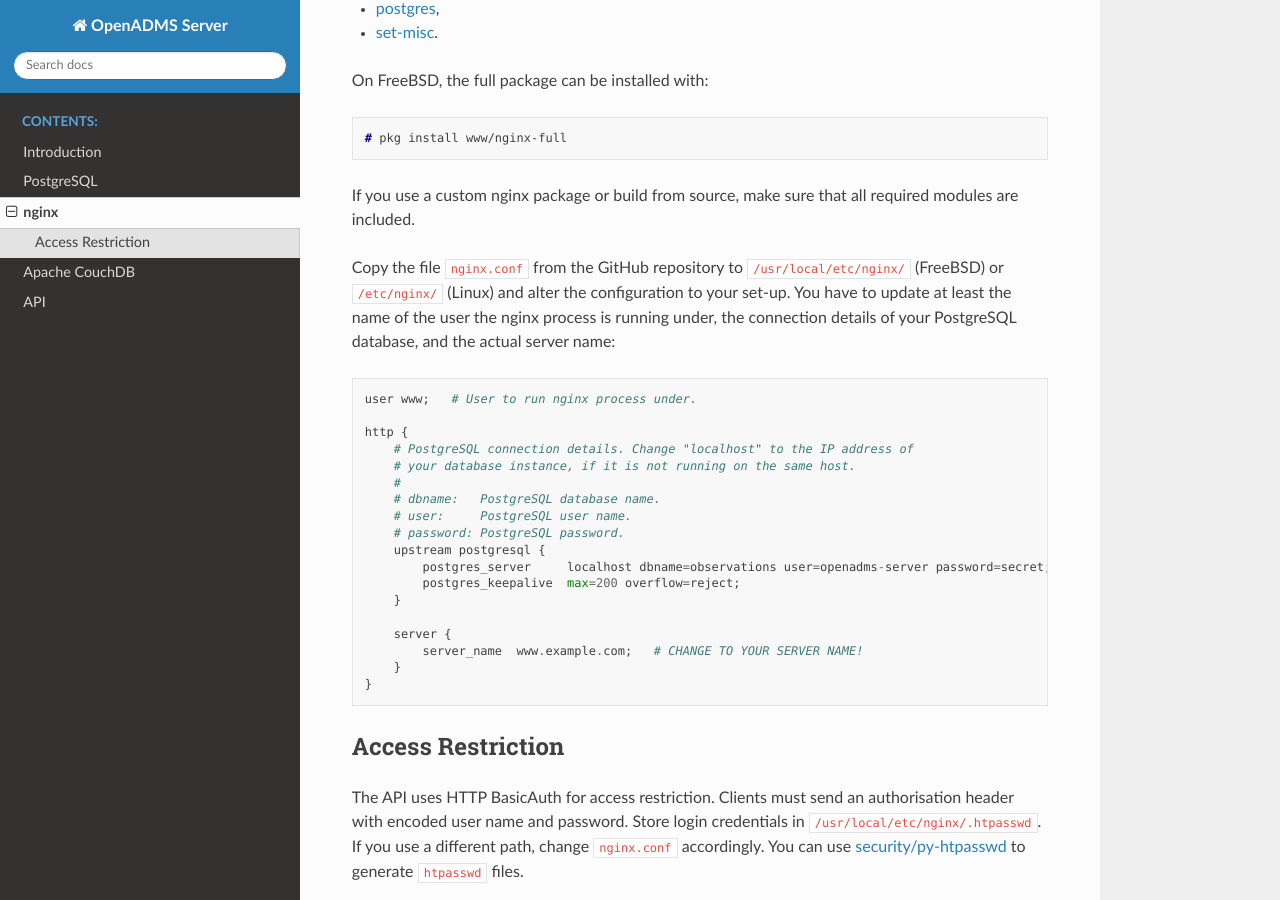
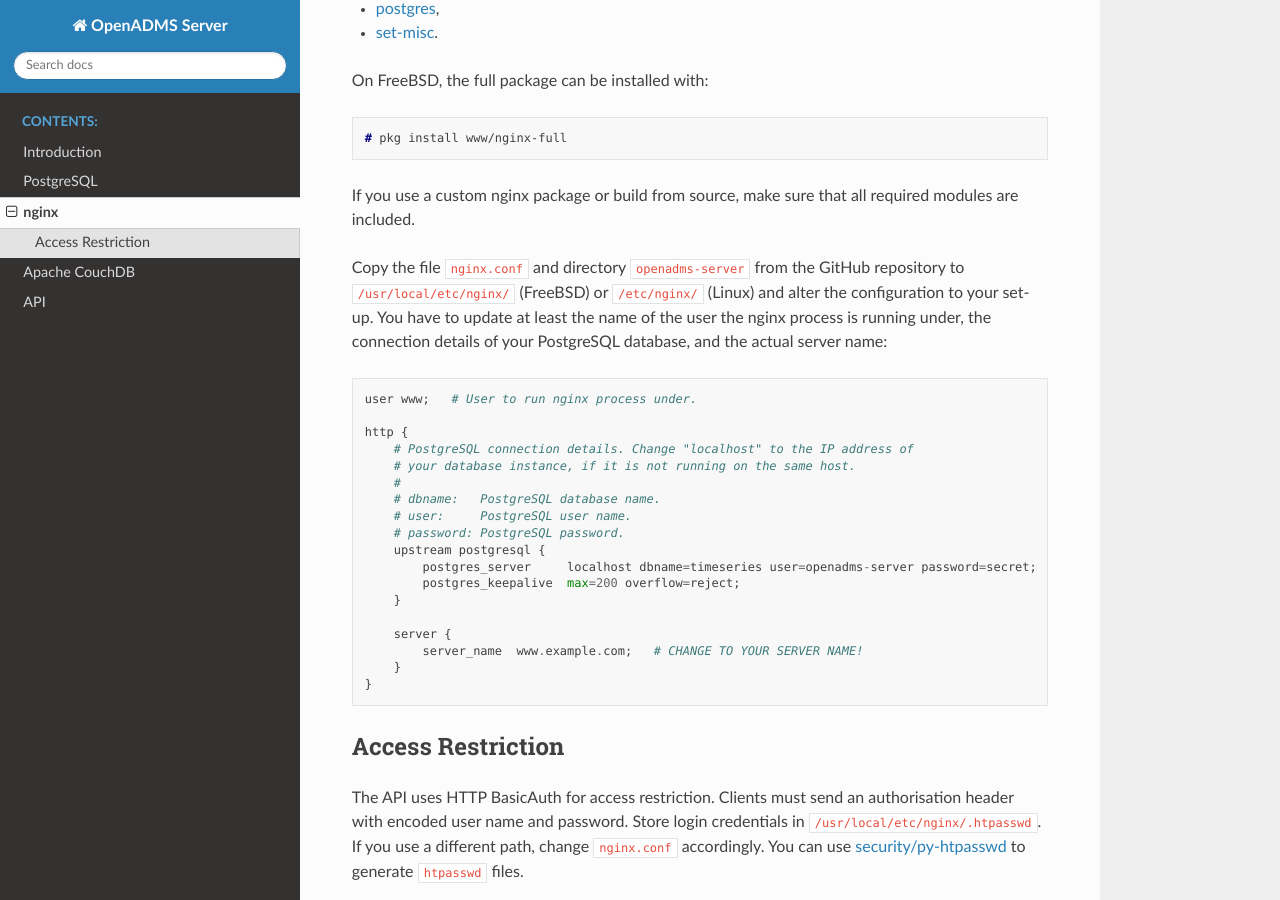
Before and after one commit to dabamos/openadms-server, a Sphinx documentation site: the page built from docs/source/nginx.rst, in a window 1280 px wide and 900 px high, scrolled down 331 px. Built offline with Sphinx 7.4.7 and the Read the Docs theme 2.0.0, drawn with Linux system fonts in a browser that asks for light colours.

Commit message:
Updated documentation.

```diff
--- a/docs/source/nginx.rst
+++ b/docs/source/nginx.rst
@@ -20,11 +20,11 @@ On FreeBSD, the full package can be installed with:
 If you use a custom nginx package or build from source, make sure that all
 required modules are included.
 
-Copy the file ``nginx.conf`` from the GitHub repository to
-``/usr/local/etc/nginx/`` (FreeBSD) or ``/etc/nginx/`` (Linux) and alter the
-configuration to your set-up.  You have to update at least the name of the user
-the nginx process is running under, the connection details of your PostgreSQL
-database, and the actual server name:
+Copy the file ``nginx.conf`` and directory ``openadms-server`` from the GitHub
+repository to ``/usr/local/etc/nginx/`` (FreeBSD) or ``/etc/nginx/`` (Linux) and
+alter the configuration to your set-up. You have to update at least the name of
+the user the nginx process is running under, the connection details of your
+PostgreSQL database, and the actual server name:
 
 ::
 
@@ -38,7 +38,7 @@ database, and the actual server name:
        # user:     PostgreSQL user name.
        # password: PostgreSQL password.
        upstream postgresql {
-           postgres_server     localhost dbname=observations user=openadms-server password=secret;
+           postgres_server     localhost dbname=timeseries user=openadms-server password=secret;
            postgres_keepalive  max=200 overflow=reject;
        }
 
```
